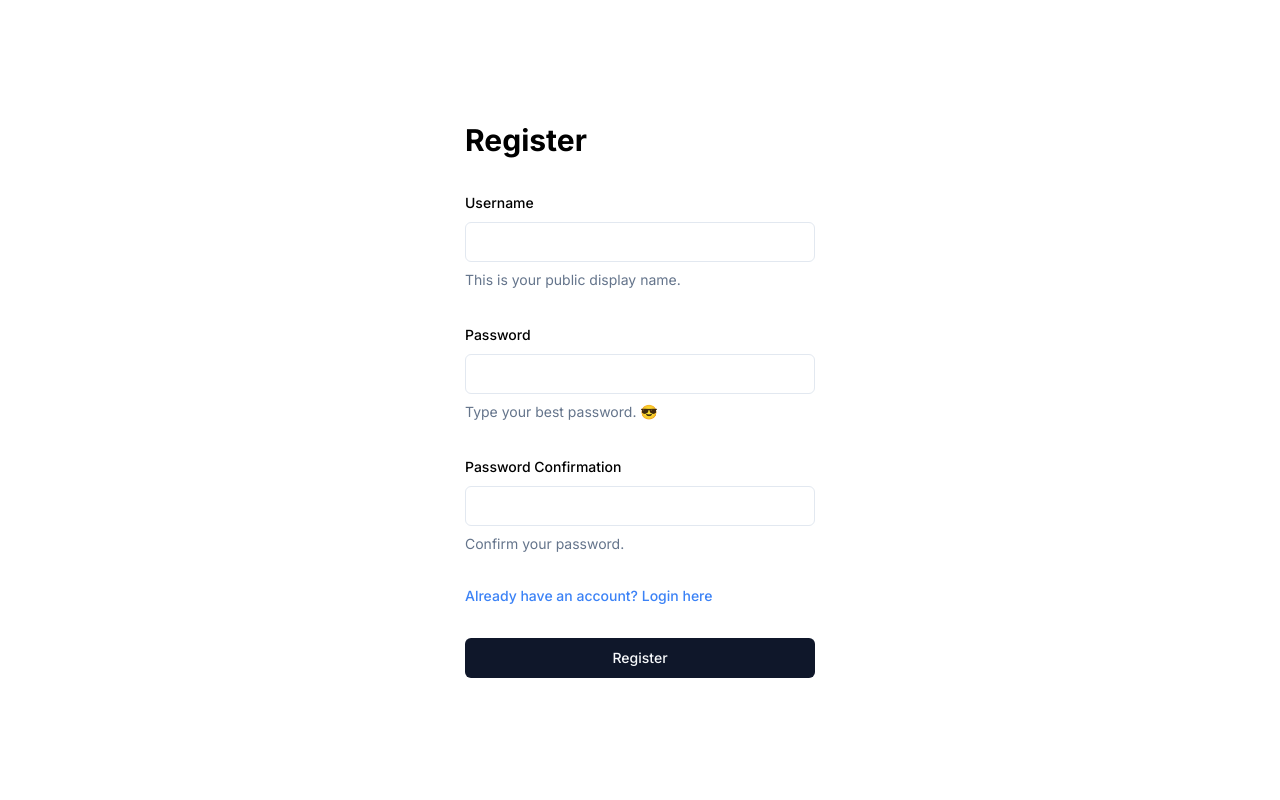
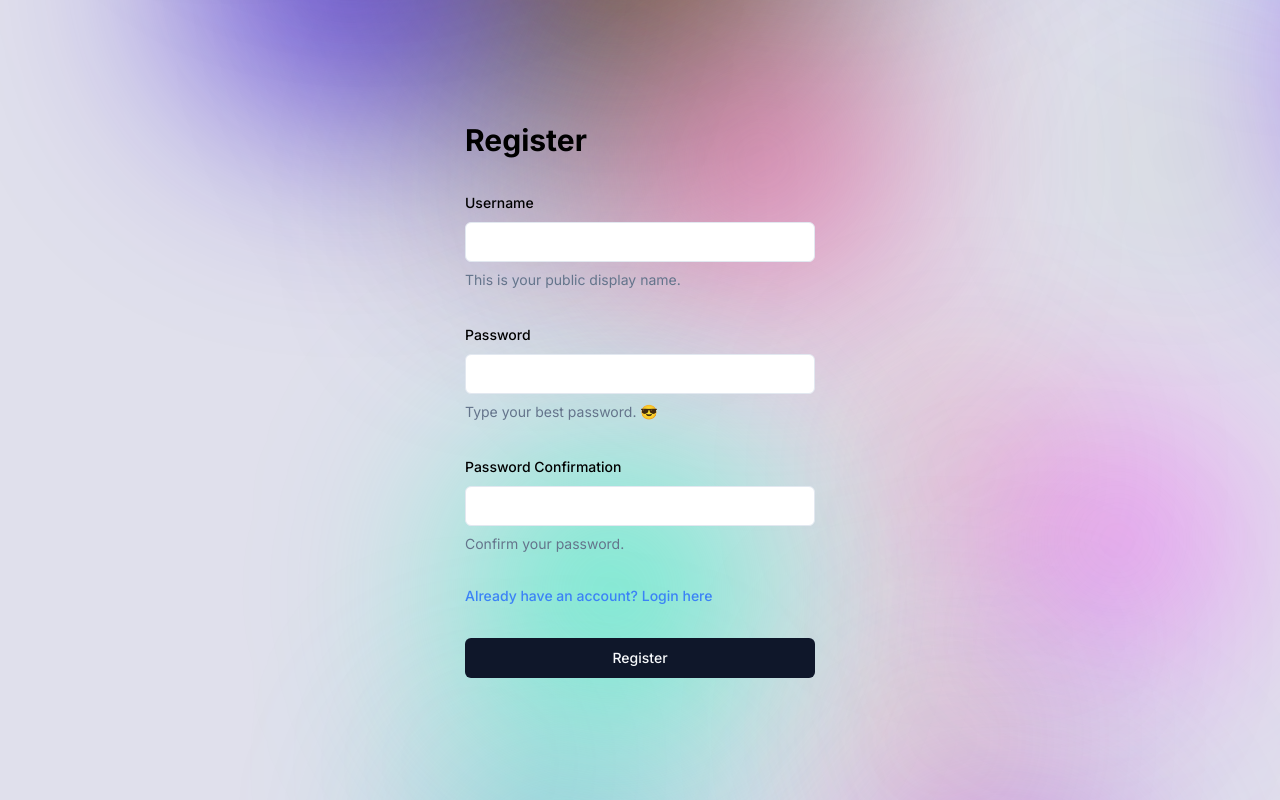
Before and after one commit to Gattekaa/Gatree, a Next.js app: page /auth/register in a window 1280 px wide. Built offline with nearby package versions, Linux system fonts and the light colour scheme.

Commit message:
Add Animated Background to register page

```diff
--- a/app/auth/register/page.tsx
+++ b/app/auth/register/page.tsx
@@ -14,6 +14,7 @@ import { toast } from "sonner"
 import { Loader2Icon } from "lucide-react";
 import { useUserContext } from "@/context/UserContext";
 import Link from "next/link";
+import AnimatedBackground from "@/components/animatedBackground";
 
 export default function Register() {
   const { setUser } = useUserContext()
@@ -76,6 +77,7 @@ export default function Register() {
 
 
   return (
+    <AnimatedBackground>
       <div className="w-full h-screen flex justify-center items-center" >
         <main className="w-[350px] h-fit">
           <h1 className="text-3xl font-bold mb-8">Register</h1>
@@ -146,5 +148,6 @@ export default function Register() {
           </Form>
         </main>
       </div >
+    </AnimatedBackground>
   )
 }
```
Lines whose indentation alone changed are shown as unchanged.
